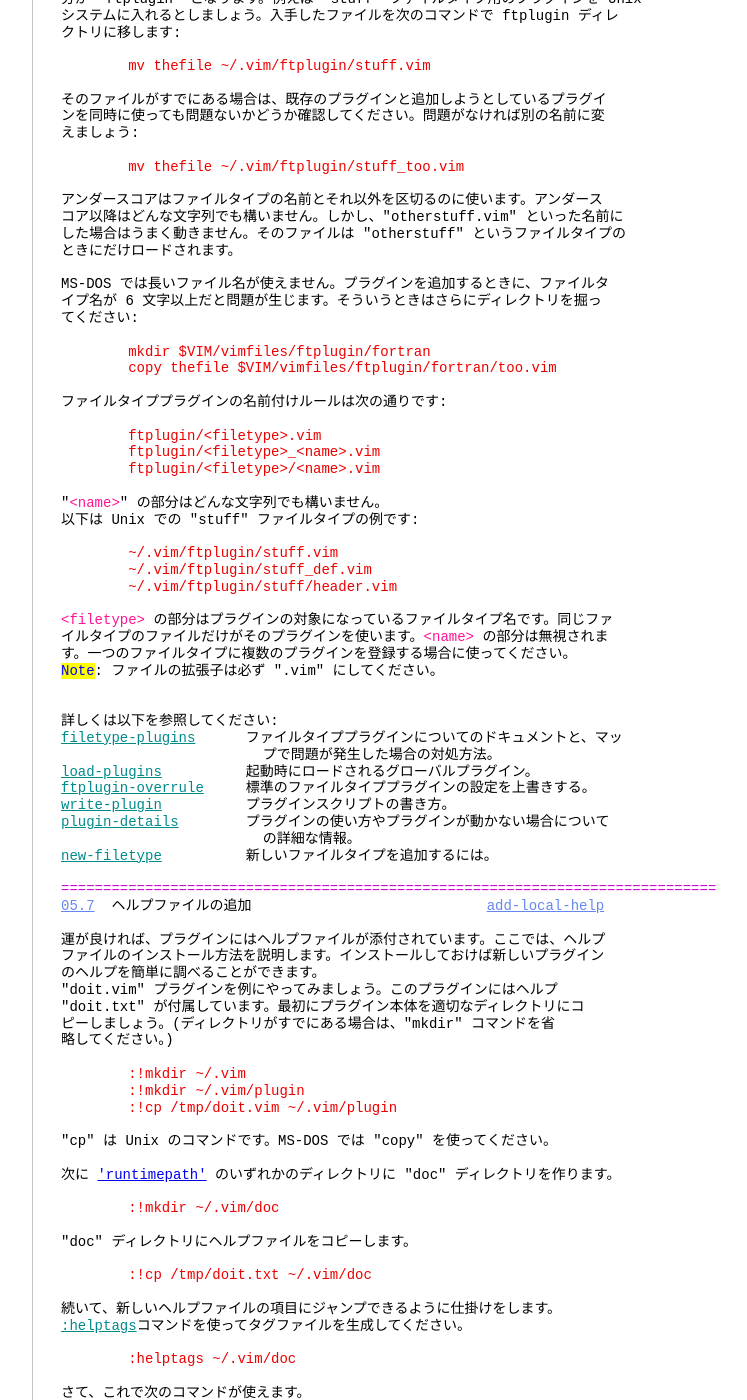
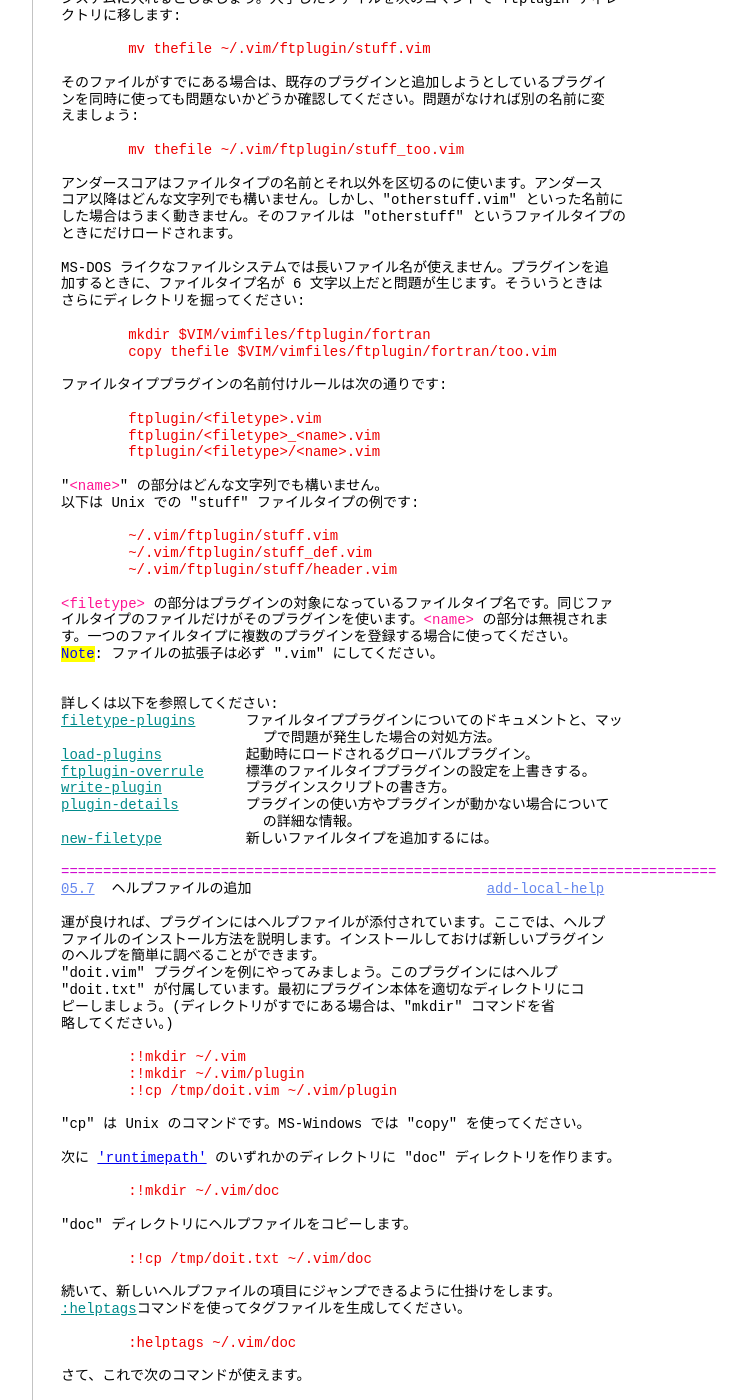
Before and after one commit to vim-jp/vimdoc-ja, a Jekyll site: the page built from usr_05.html, in a window 1280 px wide and 1400 px high, scrolled down 9329 px. Shown: the whole window, without its empty margins (340-1087 px from the left). Built offline with Jekyll 4.4.1, drawn with Linux system fonts in a browser that asks for light colours; nearby versions of some CDN libraries; comment, search, counter and statistics services are not loaded; some of the changed text lies outside the part shown.

Commit message:
Generated by Travis JOB 3120.1
https://travis-ci.org/vim-jp/vimdoc-ja-working/builds/643215035

```diff
--- a/usr_05.html
+++ b/usr_05.html
@@ -48,7 +48,7 @@
 <br>
 &nbsp;&nbsp;&nbsp;&nbsp;&nbsp;&nbsp;&nbsp;&nbsp;<span class="PreProc">~/.vimrc</span><br>
 <br>
-MS-DOS と MS-Windows では次のどちらかです。<br>
+MS-Windows では次のどちらかです。<br>
 <br>
 &nbsp;&nbsp;&nbsp;&nbsp;&nbsp;&nbsp;&nbsp;&nbsp;<span class="PreProc">$HOME/_vimrc</span><br>
 &nbsp;&nbsp;&nbsp;&nbsp;&nbsp;&nbsp;&nbsp;&nbsp;<span class="PreProc">$VIM/_vimrc</span><br>
@@ -562,9 +561,9 @@
 した場合はうまく動きません。そのファイルは &quot;otherstuff&quot; というファイルタイプの<br>
 ときにだけロードされます。<br>
 <br>
-MS-DOS では長いファイル名が使えません。プラグインを追加するときに、ファイルタ<br>
-イプ名が 6 文字以上だと問題が生じます。そういうときはさらにディレクトリを掘っ<br>
-てください:<br>
+MS-DOS ライクなファイルシステムでは長いファイル名が使えません。プラグインを追<br>
+加するときに、ファイルタイプ名が 6 文字以上だと問題が生じます。そういうときは<br>
+さらにディレクトリを掘ってください:<br>
 <br>
 <div class="helpExample">&nbsp;&nbsp;&nbsp;&nbsp;&nbsp;&nbsp;&nbsp;&nbsp;mkdir $VIM/vimfiles/ftplugin/fortran<br>
 &nbsp;&nbsp;&nbsp;&nbsp;&nbsp;&nbsp;&nbsp;&nbsp;copy thefile $VIM/vimfiles/ftplugin/fortran/too.vim</div>
@@ -613,7 +612,7 @@
 &nbsp;&nbsp;&nbsp;&nbsp;&nbsp;&nbsp;&nbsp;&nbsp;:!mkdir ~/.vim/plugin<br>
 &nbsp;&nbsp;&nbsp;&nbsp;&nbsp;&nbsp;&nbsp;&nbsp;:!cp /tmp/doit.vim ~/.vim/plugin</div>
 <br>
-&quot;cp&quot; は Unix のコマンドです。MS-DOS では &quot;copy&quot; を使ってください。<br>
+&quot;cp&quot; は Unix のコマンドです。MS-Windows では &quot;copy&quot; を使ってください。<br>
 <br>
 次に&nbsp;<a class="Type" href="options.html#'runtimepath'">'runtimepath'</a>&nbsp;のいずれかのディレクトリに &quot;doc&quot; ディレクトリを作ります。<br>
 <br>
--- a/usr_11.html
+++ b/usr_11.html
@@ -3,7 +3,7 @@
 helpname: 'usr_11'
 ---
 <div id='vimCodeElement'>
-<a class="Constant" href="usr_11.html" name="usr_11.txt">usr_11.txt</a>&nbsp;&nbsp;&nbsp;&nbsp;For&nbsp;<span class="Identifier">Vim バージョン 8.2.</span>&nbsp;&nbsp;Last change: 2019 Apr 28<br>
+<a class="Constant" href="usr_11.html" name="usr_11.txt">usr_11.txt</a>&nbsp;&nbsp;&nbsp;&nbsp;For&nbsp;<span class="Identifier">Vim バージョン 8.2.</span>&nbsp;&nbsp;Last change: 2020 Jan 17<br>
 <br>
 &nbsp;&nbsp;&nbsp;&nbsp;&nbsp;&nbsp;&nbsp;&nbsp;&nbsp;&nbsp;&nbsp;&nbsp;&nbsp;&nbsp;&nbsp;&nbsp;&nbsp;&nbsp;&nbsp;&nbsp; VIM USER MANUAL - by Bram Moolenaar<br>
 <br>
@@ -228,6 +228,9 @@
 - ファイル変更済みのフラグが立っていない。<br>
 - プロセスが実行中でない。<br>
 <br>
+<a class="Identifier" href="autocmd.html#FileChangedShell">FileChangedShell</a>&nbsp;自動コマンドを使うと、この状況にプログラム的に対処すること<br>
+ができます。<br>
+<br>
 <br>
 読めないスワップファイル<br>
 <span class="PreProc">------------------------</span><br>
--- a/usr_23.html
+++ b/usr_23.html
@@ -32,8 +32,8 @@
 インフィード。<span class="Special">&lt;LF&gt;</span>) で用紙を送っていたのです。<br>
 コンピュータが登場した頃は記憶装置がとても高価だったので、改行のために二文字も<br>
 使う必要はないと考える人たちがいました。UNIX の人々は&nbsp;<span class="Special">&lt;LF&gt;</span>&nbsp;だけを使って改行す<br>
-ることに決めました。Apple の人々は&nbsp;<span class="Special">&lt;CR&gt;</span>&nbsp;を標準としました。MS-DOS (と Microsoft<br>
-Windows) の人々は&nbsp;<span class="Special">&lt;CR&gt;&lt;LF&gt;</span>&nbsp;を使い続けました。<br>
+ることに決めました。Apple の人々は&nbsp;<span class="Special">&lt;CR&gt;</span>&nbsp;を標準としました。Microsoft Windows の<br>
+人々は古い&nbsp;<span class="Special">&lt;CR&gt;&lt;LF&gt;</span>&nbsp;を使い続けました。<br>
 このような事情により、異なるシステム間でファイルを交換するときには改行文字の非<br>
 互換が問題になります。Vim はファイル形式を自動的に認識し、それを適切に処理する<br>
 ことができます。<br>
--- a/usr_24.html
+++ b/usr_24.html
@@ -558,8 +558,8 @@
 <br>
 &nbsp;&nbsp;&nbsp;&nbsp;&nbsp;&nbsp;&nbsp;&nbsp;<span class="Todo">Note</span>:<br>
 &nbsp;&nbsp;&nbsp;&nbsp;&nbsp;&nbsp;&nbsp;&nbsp;ダイグラフはユーザーが使っている (と Vim が認識している) 文字セットに<br>
-&nbsp;&nbsp;&nbsp;&nbsp;&nbsp;&nbsp;&nbsp;&nbsp;依存します。MS-DOS の文字セットと MS-Windows の文字セットは違います。<br>
-&nbsp;&nbsp;&nbsp;&nbsp;&nbsp;&nbsp;&nbsp;&nbsp;&quot;:digraphs&quot; を使って、利用可能なダイグラフを確認してください。<br>
+&nbsp;&nbsp;&nbsp;&nbsp;&nbsp;&nbsp;&nbsp;&nbsp;依存します。&quot;:digraphs&quot; を使って、利用可能なダイグラフを確認してくださ<br>
+&nbsp;&nbsp;&nbsp;&nbsp;&nbsp;&nbsp;&nbsp;&nbsp;い。<br>
 <br>
 自分でダイグラフを定義することもできます。例:<br>
 <br>
--- a/usr_27.html
+++ b/usr_27.html
@@ -87,8 +87,8 @@
 &nbsp;&nbsp;&nbsp;&nbsp;&nbsp;&nbsp;&nbsp;&nbsp;ターンが使えなくなってしまうかもしれません。<br>
 <br>
 &nbsp;&nbsp;&nbsp;&nbsp;&nbsp;&nbsp;&nbsp;&nbsp;<span class="Todo">Note</span>:<br>
-&nbsp;&nbsp;&nbsp;&nbsp;&nbsp;&nbsp;&nbsp;&nbsp;検索がなかなか終わらない場合は&nbsp;<span class="Special">CTRL-C</span>&nbsp;(Unix) または&nbsp;<span class="Special">CTRL-Break</span>&nbsp;(MS-DOS<br>
-&nbsp;&nbsp;&nbsp;&nbsp;&nbsp;&nbsp;&nbsp;&nbsp;と MS-Windows) で処理を中断できます。<br>
+&nbsp;&nbsp;&nbsp;&nbsp;&nbsp;&nbsp;&nbsp;&nbsp;検索がなかなか終わらない場合は&nbsp;<span class="Special">CTRL-C</span>&nbsp;(Unix) または&nbsp;<span class="Special">CTRL-Break</span><br>
+&nbsp;&nbsp;&nbsp;&nbsp;&nbsp;&nbsp;&nbsp;&nbsp;(MS-Windows) で処理を中断できます。<br>
 <br>
 <span class="PreProc">==============================================================================</span><br>
 <a class="Constant" href="usr_27.html#27.2" name="27.2">27.2</a>&nbsp;&nbsp;ファイルの端で折り返す<br>
```
Also changed, not shown: other parts of usr_05.html (+0 -1 lines).
